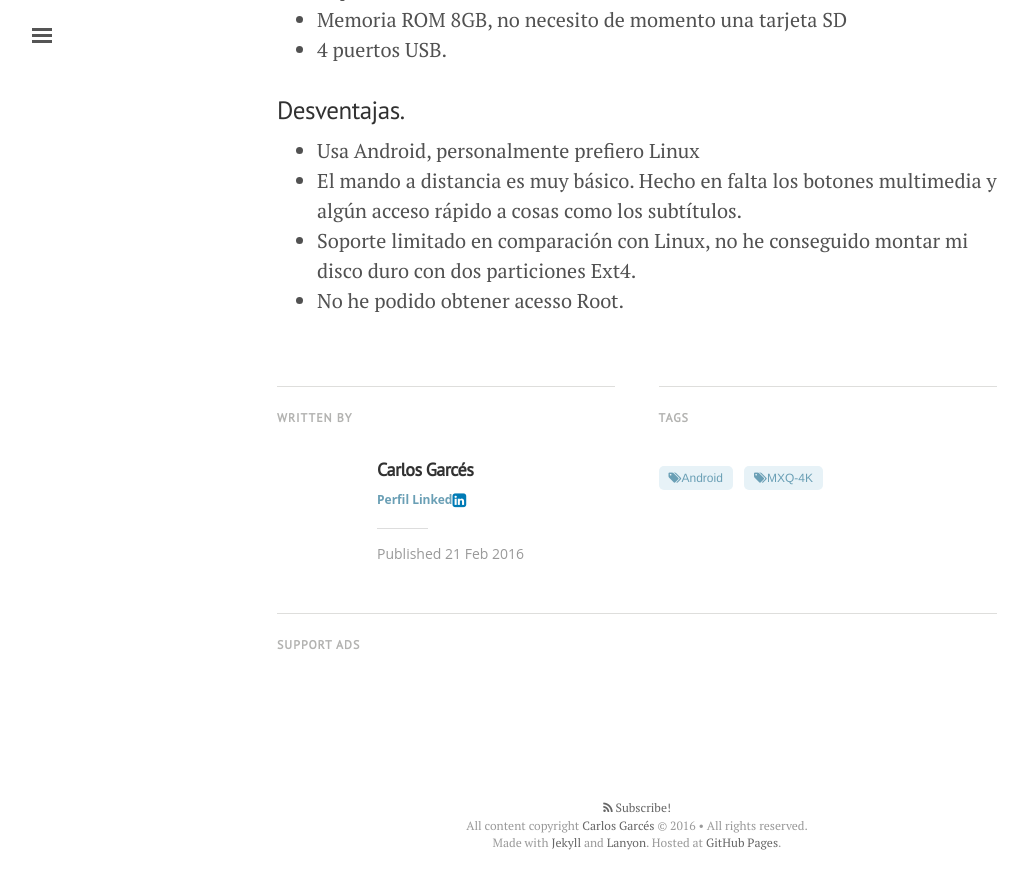
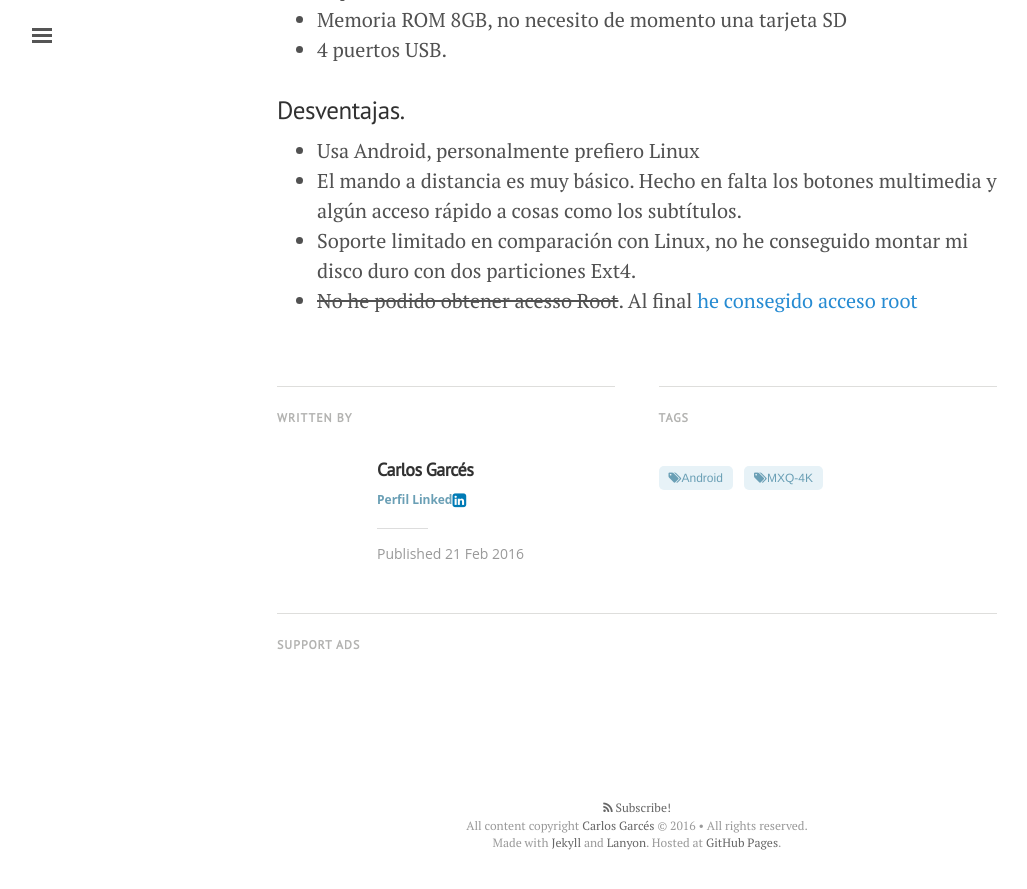
Before and after one commit to CGarces/CGarces.github.io, a Jekyll site: the page built from _posts/2016-02-21-review-MXQ-4K-RK3229.md, in a window 1280 px wide and 900 px high, scrolled down 2180 px. Shown: the top 889 px of the window, without its empty margins (3-1030 px from the left). Built offline with Jekyll 4.4.1, drawn with Linux system fonts in a browser that asks for light colours; nearby versions of some CDN libraries; Markdown is read by kramdown in place of the engine named in the settings; comment, search, counter and statistics services are not loaded.

Commit message:
Added internal link --skip-ci

```diff
--- a/_posts/2016-02-21-review-MXQ-4K-RK3229.md
+++ b/_posts/2016-02-21-review-MXQ-4K-RK3229.md
@@ -62,4 +62,4 @@ Actualmente tengo una Rasberry Pi modelo B con OSMC para ver contenido multimedi
 * Usa Android, personalmente prefiero Linux
 * El mando a distancia es muy básico. Hecho en falta los botones multimedia y algún acceso rápido a cosas como los subtítulos.
 * Soporte limitado en comparación con Linux, no he conseguido montar mi disco duro con dos particiones Ext4.
-* No he podido obtener acesso Root.
+* ~~No he podido obtener acesso Root~~. Al final [he consegido acceso root]({% post_url 2016-02-22-root-MXQ-4K-RK3229 %})
```
